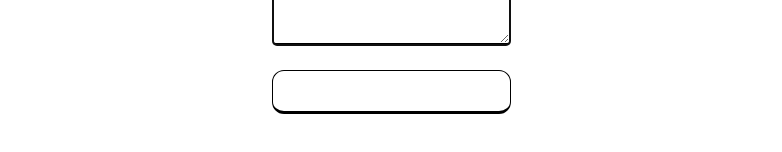
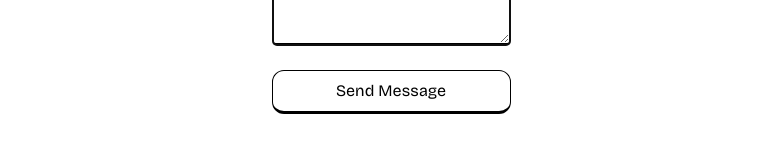
Before and after one commit to sapyyy/AMA, a React (Vite) app in the folder frontend/: page /post-ama/1 in a window 1280 px wide. Shown: the part 326-478 px from the top of the page, without its empty margins (249-1031 px from the left). Built offline with nearby package versions, Linux system fonts and the light colour scheme; no server answers.

Commit message:
fixed button

```diff
--- a/frontend/pages/CreateAmas.jsx
+++ b/frontend/pages/CreateAmas.jsx
@@ -93,7 +93,8 @@ export function CreateAmas() {
         <br />
         <input
           className="px-5 py-2 border border-b-3 cursor-pointer rounded-xl hover:text-neutral-50 hover:bg-black transition duration-300"
-          type="Send Message"
+          type="submit"
+          value="Send Message"
         />
       </form>
     </div>
```
